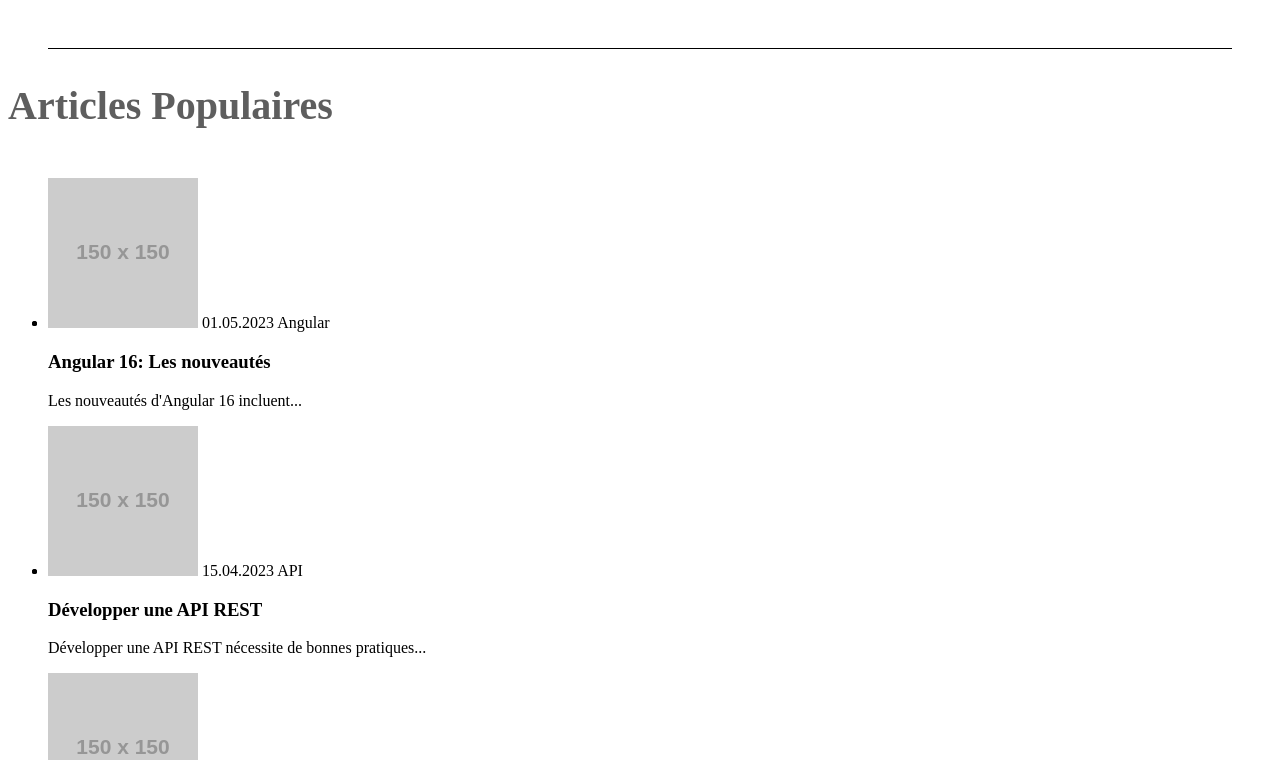
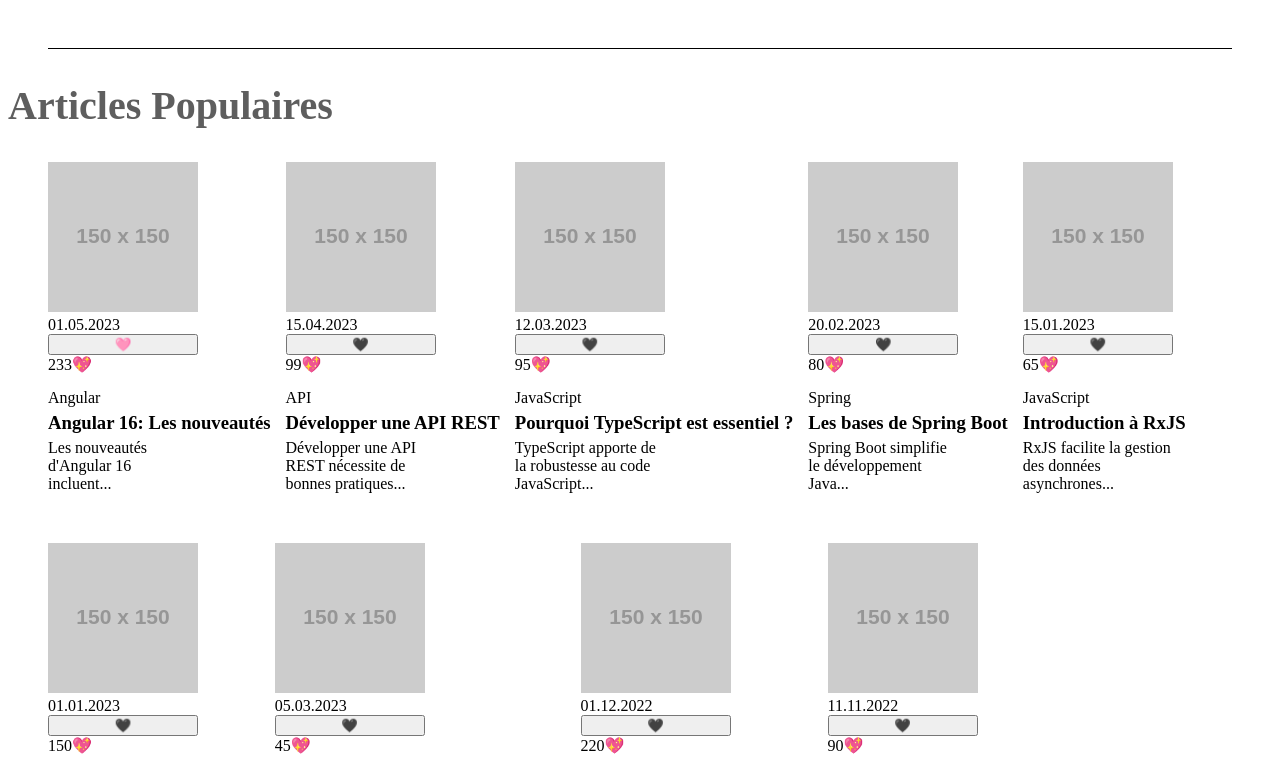
Before and after one commit to alesbesdria/wild-blog, an Angular app: page /articles in a window 1280 px wide. Shown: the part 540-1300 px from the top of the page. Built offline with nearby package versions, Linux system fonts and the light colour scheme.

Commit message:
button like angular quest 9

```diff
--- a/src/app/components/article-list-component/article-list.component.html
+++ b/src/app/components/article-list-component/article-list.component.html
@@ -4,10 +4,13 @@
     font-size: 40px;
   }
 
-  section {
+   section > ul {
+    list-style-type: none;
     display: flex;
-    flex-direction: column;
+    flex-wrap: wrap;
+    flex-direction: row;
   }
+
 </style>
 <!-- /////////////////// MESSAGE PARENT ENFANT -->
 <!-- <app-article-thumbnail [parentMessage]="messageToChild"></app-article-thumbnail> -->
@@ -17,7 +20,7 @@
   <h2>
     {{title}}
   </h2>
-  <section>
+  <section class="articles">
 
     <ul>
 
--- a/src/app/components/article-list-component/article-list.component.ts
+++ b/src/app/components/article-list-component/article-list.component.ts
@@ -1,22 +1,32 @@
 import { Component } from '@angular/core';
 import { CommonModule } from '@angular/common';
 import { Article } from '../../models/article.model';
-import { RouterLink, RouterModule } from '@angular/router';
+import { RouterModule } from '@angular/router';
 import { ArticleThumbnailComponent } from '../article-thumbnail/article-thumbnail.component';
 // import { ArticlePageComponent } from '../article-page/article-page.component';
 
 @Component({
   selector: 'app-article-list',
   standalone: true,
-  imports: [CommonModule, RouterLink, RouterModule, ArticleThumbnailComponent],
+  imports: [CommonModule, RouterModule, ArticleThumbnailComponent],
   templateUrl: './article-list.component.html',
   styleUrls: ['./article-list.component.scss']
 })
 export class ArticleListComponent {
   title = "Articles Populaires";
 /////////////////// MESSAGE PARENT ENFANT
-  messageToChild: string = 'Bonjour depuis le parent !';
+  // messageToChild: string = 'Bonjour depuis le parent !';
 ///////////////////
+
+handleSetIsLiked(articleId: number): void {
+  const article =
+      this.articles.find((article) => article.id === articleId) || null;
+  if (article) {
+      article.isLiked = !article.isLiked;
+      article.likeCount += article.isLiked ? 1 : -1;
+  }
+}
+
   articles: Article[] = [
     {
       id: 1,
@@ -27,7 +37,7 @@ export class ArticleListComponent {
       likeCount: 233,
       isPublished: true,
       categoryName: 'Angular',
-      isLiked: false,
+      isLiked: true,
     },
     {
       id: 2,
--- a/src/app/components/article-thumbnail/article-thumbnail.component.html
+++ b/src/app/components/article-thumbnail/article-thumbnail.component.html
@@ -1,12 +1,59 @@
 <!-- /////////////////// MESSAGE PARENT ENFANT -->
 <!-- <p>Message reçu du parent : {{ parentMessage }}</p> -->
 <!-- ///////////////////  -->
+<style>
+    li {
+        display: flex;
+        flex-direction: column;
+    }
+
+    span {
+        margin: 0;
+    }
+    button{
+        width: 150px;
+    }
+    .cat{
+        margin-top: 15px;
+    }
+    h3{
+        margin-top: 5px;
+        margin-right: 15px;
+        margin-bottom: 5px;
+    }
+    p{
+        width: 150px;
+        margin-top: 0;
+        margin-bottom: 50px;
+        margin-right: 20px;
+    }
+</style>
 <li>
     <a [routerLink]="['/articles', article.id]">
-      <img [src]="article.image" [alt]="article.title" />
+        <img [src]="article.image" [alt]="article.title" />
     </a>
-    <span class="span-style"> {{ article.createdAt | date:'dd.MM.yyyy' }} </span>
-    <span> {{ article.categoryName }} </span>
+    <span> {{ article.createdAt | date:'dd.MM.yyyy' }} </span>
+    <!-- <div class="datelike"> -->
+
+
+        <!-- like -->
+        <!-- <div class="likebuton"> -->
+            <button (click)="handleClickLikeBtn(article.id)">{{ article.isLiked ? "🩷" : "🖤" }}</button>
+            <span>{{ article.likeCount }}💖</span>
+        <!-- </div> -->
+    <!-- </div> -->
+
+
+    <span class="cat"> {{ article.categoryName }} </span>
     <h3>{{ article.title }}</h3>
     <p>{{ article.content }}</p>
-  </li>
+</li>
+<!-- id: 1,
+  title: 'Angular 16: Les nouveautés',
+  content: 'Les nouveautés d\'Angular 16 incluent...',
+  createdAt: new Date('2023-05-01'),
+  image: 'https://placehold.co/150x150',
+  likeCount: 233,
+  isPublished: true,
+  categoryName: 'Angular',
+  isLiked: false, -->
--- a/src/app/components/article-thumbnail/article-thumbnail.component.ts
+++ b/src/app/components/article-thumbnail/article-thumbnail.component.ts
@@ -1,4 +1,4 @@
-import { Component, Input } from '@angular/core';
+import { Component, Input, Output, EventEmitter } from '@angular/core';
 import { Article } from '../../models/article.model';
 import { RouterLink } from '@angular/router';
 import { DatePipe } from '@angular/common';
@@ -13,6 +13,11 @@ import { CommonModule } from '@angular/common';
 })
 export class ArticleThumbnailComponent {
   @Input() article!: Article;
+  @Output() setLiked: EventEmitter<number> = new EventEmitter<number>();
+
+  handleClickLikeBtn(articleId: number) {
+      this.setLiked.emit(articleId);
+  }
   /////////////////// MESSAGE PARENT ENFANT
   // @Input() parentMessage: string = '';
   ///////////////////
```
